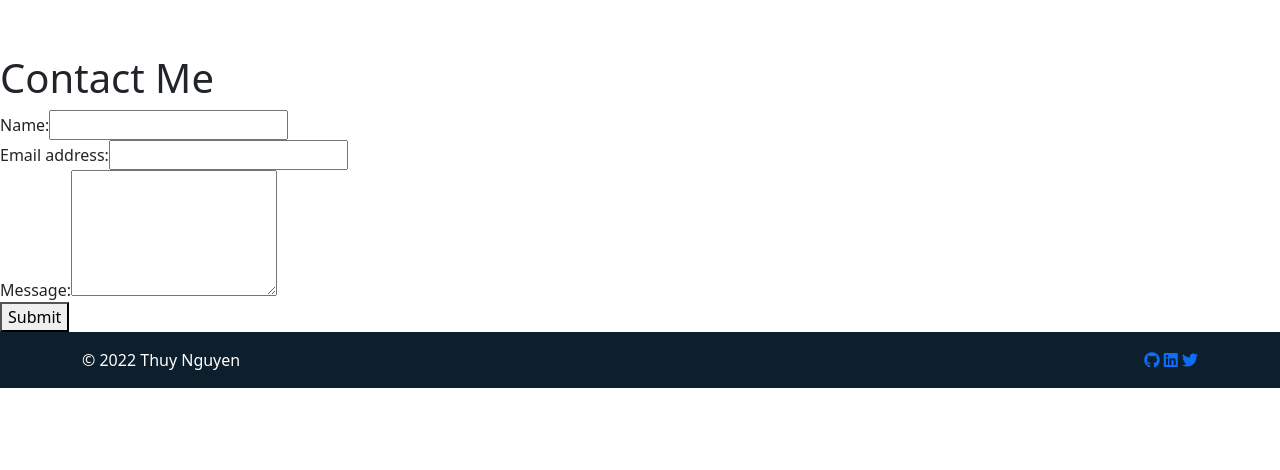
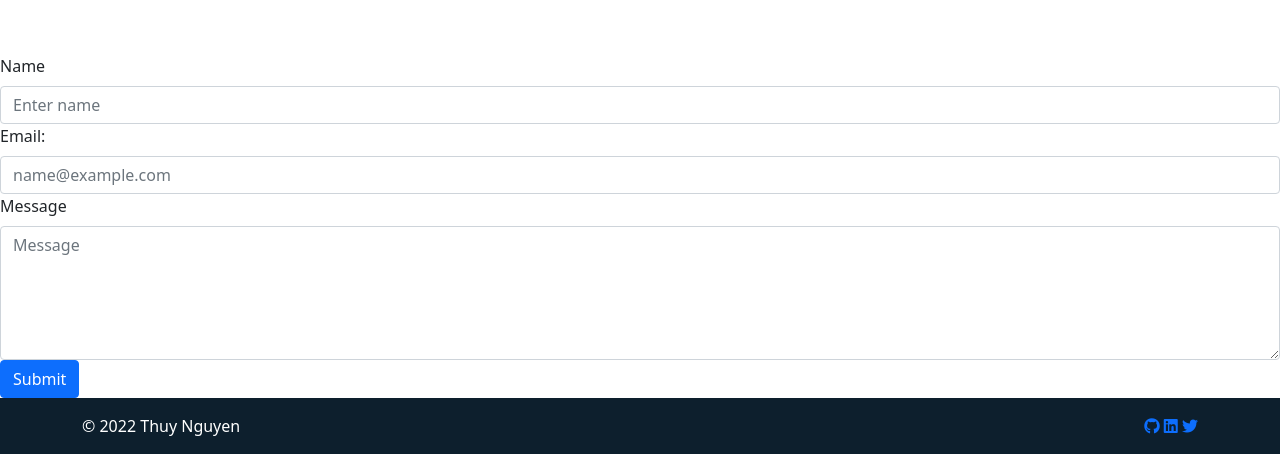
Before and after one commit to ThuyTTTN/react-portfolio, a React (Create React App) app: page / in a window 1280 px wide. Shown: the part 3022-3492 px from the top of the page. Before the commit the page ends 3426 px from the top, so only its background shows below. Built offline with nearby package versions, Linux system fonts and the light colour scheme; the HTML template or start-up script is replaced by a standard one.

Commit message:
modified contact form

```diff
--- a/src/components/Contact/index.js
+++ b/src/components/Contact/index.js
@@ -50,7 +50,35 @@ function ContactForm() {
       };
 
       return (
-        <section>
+        <Form>
+            <Form.Group controlId="name">
+                <Form.Label>Name</Form.Label>
+                <Form.Control required name="name" placeholder="Enter name" onBlur={handleChange} />
+            </Form.Group>
+            <Form.Group controlId="email">
+                <Form.Label>Email:</Form.Label>
+                <Form.Control required name="email" type="email" placeholder="name@example.com" onBlue={handleChange}/>
+            </Form.Group>
+            <Form.Group controlId="message">
+                <Form.Label>Message</Form.Label>
+                <Form.Control required name="message" as="textarea" rows="5" placeholder="Message" onBlur={handleChange}></Form.Control>
+            </Form.Group>
+            {errorMessage && (
+              <div>
+                <p className="error-text">{errorMessage}</p>
+              </div>
+            )}
+            <Button data-testid="button" type="submit">Submit</Button>
+
+        </Form>
+      );
+
+}
+
+export default ContactForm;
+
+
+{/* <section>
           <h1>Contact Me</h1>
           <form id="contact-form" onSubmit={handleSubmit}>
             <div>
@@ -63,7 +91,7 @@ function ContactForm() {
               />
             </div>
             <div>
-              <label htmlFor="email">Email address:</label>
+              <label htmlFor="email">Email:</label>
               <input
                 type="email"
                 defaultValue={email}
@@ -87,9 +115,4 @@ function ContactForm() {
             )}
             <button data-testid="button" type="submit">Submit</button>
           </form>
-        </section>
-      );
-
-}
-
-export default ContactForm;
+        </section> */}
```
